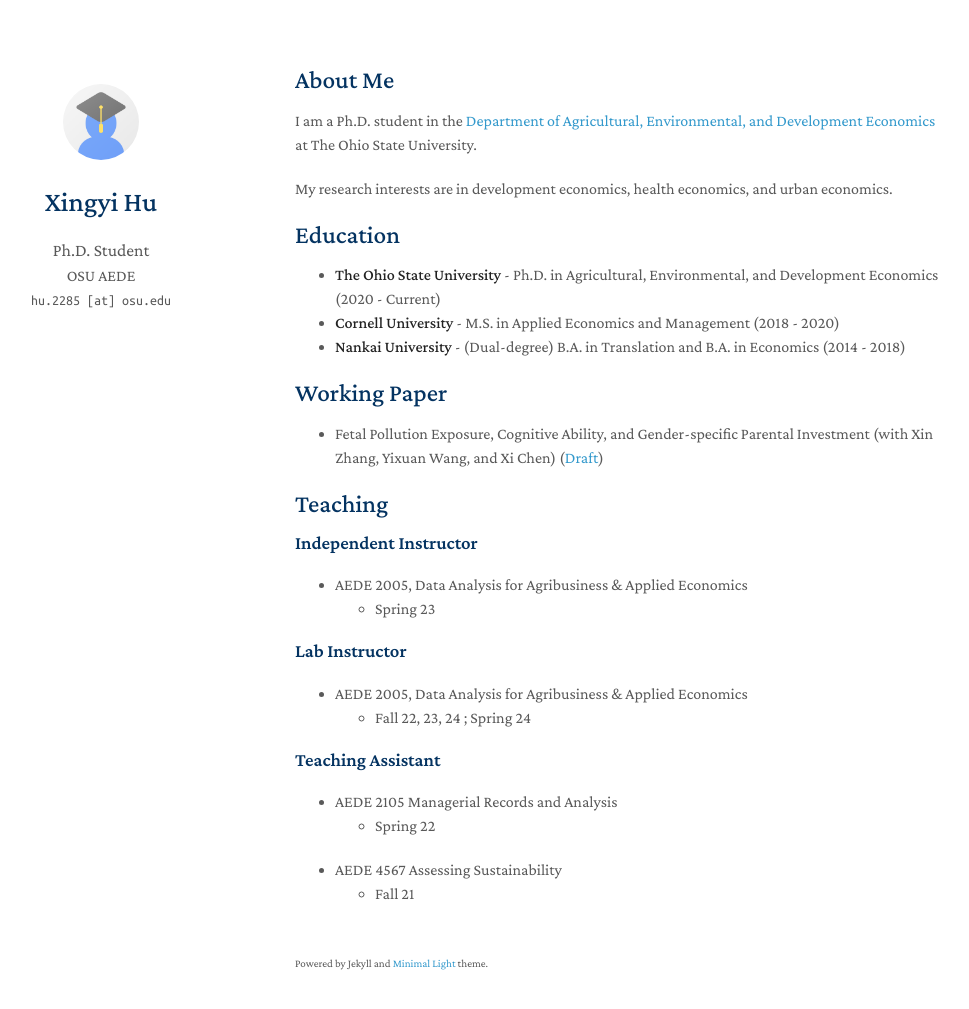
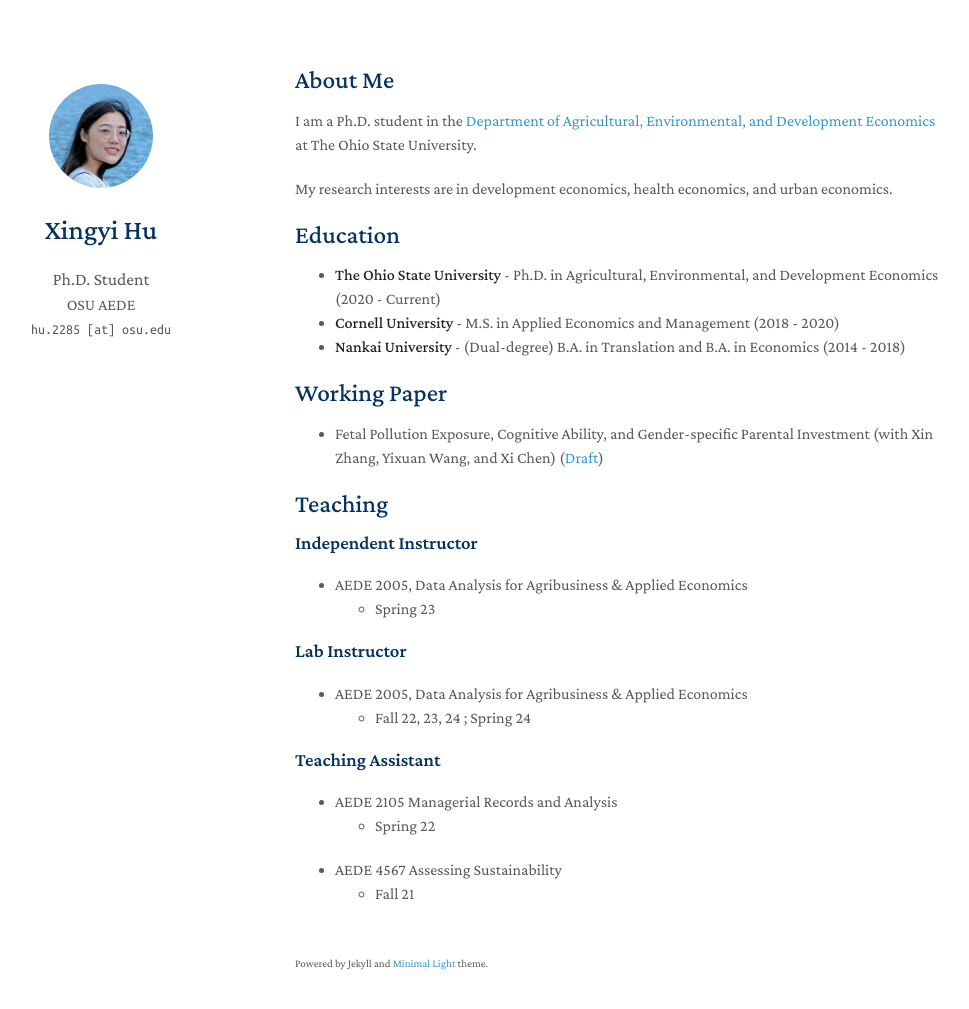
Before and after one commit to xingyi-hu/xingyi-hu.github.io, a Jekyll site: the page built from index.md, in a window 1280 px wide and 1044 px high. Shown: the top 1009 px of the window, without its empty margins (175-1144 px from the left). Built offline with Jekyll 4.4.1, drawn with Linux system fonts in a browser that asks for light colours; a style sheet for code colours, icons or effects is not loaded; our own code applies the rules of GitHub Pages for plain Markdown files.

Commit message:
Update _config.yml

```diff
--- a/_config.yml
+++ b/_config.yml
@@ -19,9 +19,9 @@ canonical: https://xingyi-hu.github.io/
 
 # Images (e.g., your profile picture and your website's favicon)
 # "favicon" and "favicon_dark" are used for the light and dark modes, respectively.
-avatar: ./assets/img/avatar.png
-favicon: ./assets/img/favicon.png
-favicon_dark: ./assets/img/favicon-dark.png
+avatar: ./assets/img/avatar_pic.png
+#favicon: ./assets/img/favicon.png
+#favicon_dark: ./assets/img/favicon-dark.png
 
 # Footnote
 # You may use the option to disable the footnote, "Powered by Jekyll and Minimal Light theme."
```
